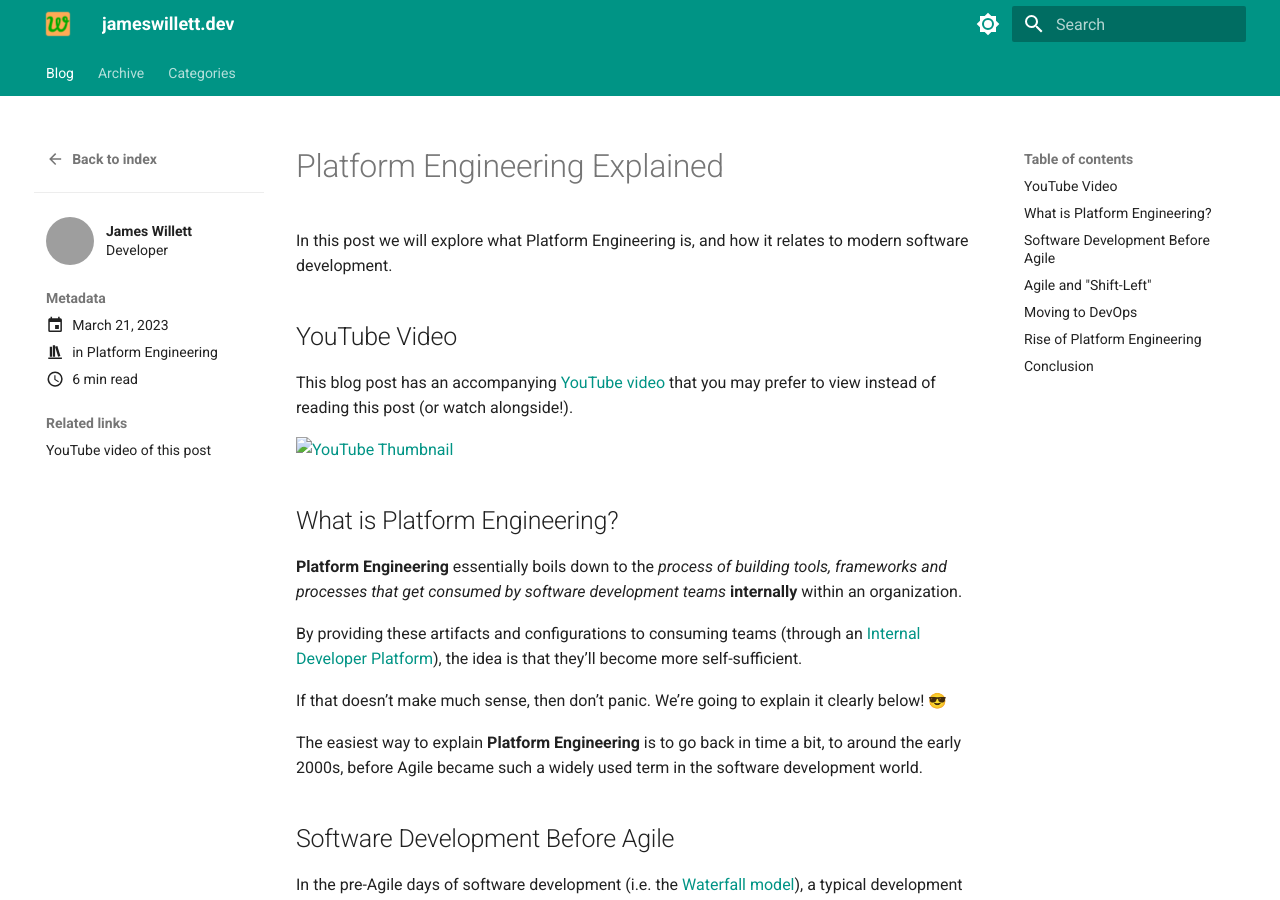
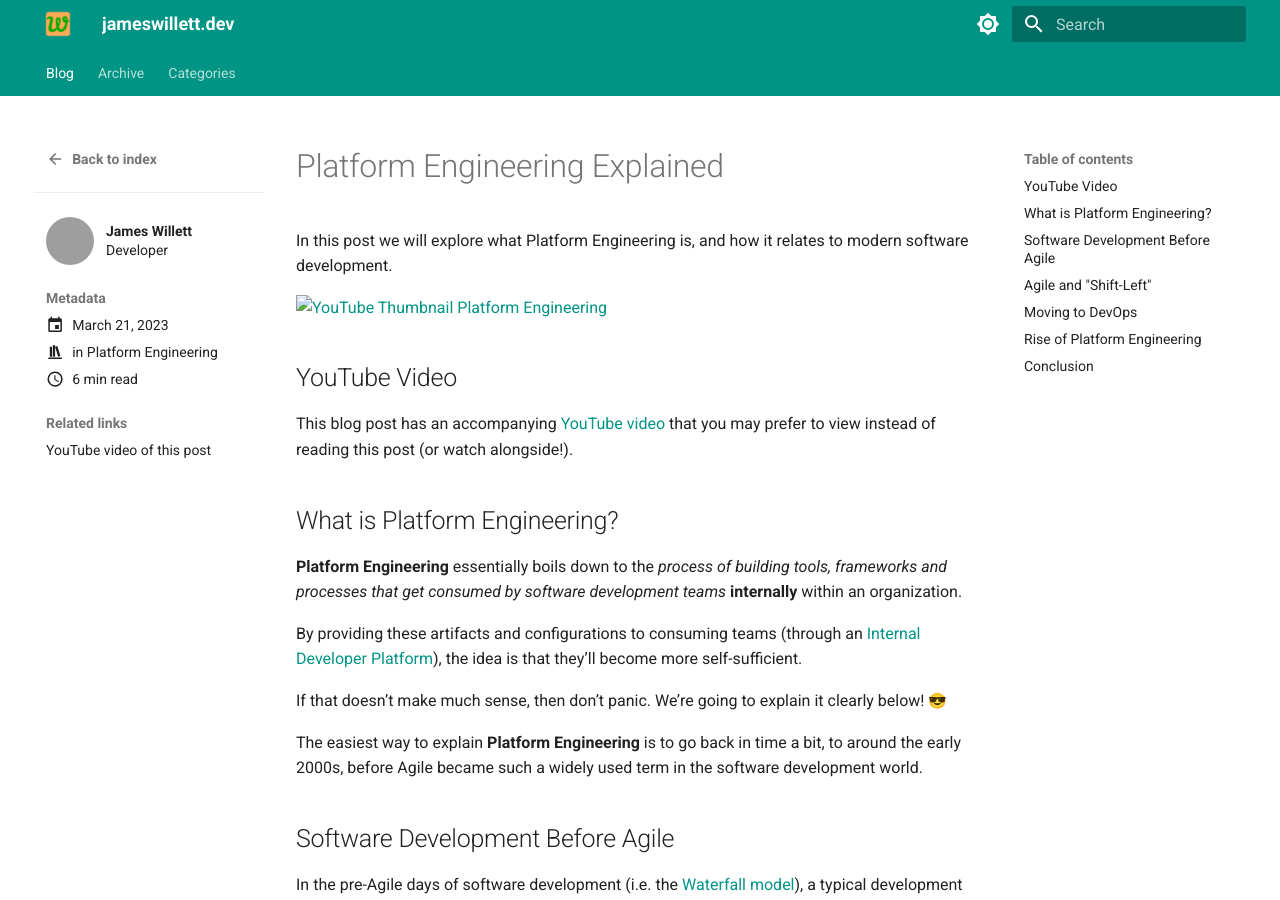
Before and after one commit to james-willett/jameswillett.dev, an MkDocs documentation site: the page built from docs/posts/platform-engineering-explained.md, in a window 1280 px wide and 900 px high. Built offline with MkDocs 1.6.1 and Material for MkDocs 9.7.7, drawn with Linux system fonts in a browser that asks for light colours; emoji names are drawn with the system emoji font; plug-ins that fetch from the network failed and are left out; grey boxes are pictures that could not be loaded.

```diff
--- a/docs/posts/platform-engineering-explained.md
+++ b/docs/posts/platform-engineering-explained.md
@@ -7,7 +7,7 @@ description: >
 categories:
   - Platform Engineering
 links:
-  - YouTube video of this post: https://youtube.com
+  - YouTube video of this post: https://www.youtube.com/watch?v=-hvA-5N9LDc
 ---
 
 # Platform Engineering Explained
@@ -15,23 +15,21 @@ links:
 In this post we will explore what Platform Engineering is, and how it relates to
 modern software development.
 
+[![YouTube Thumbnail Platform Engineering]](./platform-engineering-explained.md)
+
+[YouTube Thumbnail Platform Engineering]: platform-engineering-explained/PlatformEngThumbnail.jpg
+
 <!-- more -->
 
 ## YouTube Video
 
-This blog post has an accompanying [YouTube video](https://youtube.com) that you may prefer to view
-instead of reading this post (or watch alongside!).
-
-[![YouTube Thumbnail]](https://youtube.com){:target="_blank"}
-
-
-  [YouTube Thumbnail]: platform-engineering-explained/PlatformEngThumbnail.jpg
+This blog post has an accompanying [YouTube video](https://www.youtube.com/watch?v=-hvA-5N9LDc){:target="\_blank"} that you may prefer to view instead of reading this post (or watch alongside!).
 
 ## What is Platform Engineering?
 
-**Platform Engineering** essentially boils down to the *process of building tools, frameworks and processes that get consumed by software development teams* **internally** within an organization.
+**Platform Engineering** essentially boils down to the _process of building tools, frameworks and processes that get consumed by software development teams_ **internally** within an organization.
 
-By providing these artifacts and configurations to consuming teams (through an [Internal Developer Platform](https://internaldeveloperplatform.org/){:target="_blank"}), the idea is that they’ll become more self-sufficient.
+By providing these artifacts and configurations to consuming teams (through an [Internal Developer Platform](https://internaldeveloperplatform.org/){:target="\_blank"}), the idea is that they’ll become more self-sufficient.
 
 If that doesn’t make much sense, then don’t panic. We’re going to explain it clearly below! :sunglasses:
 
@@ -39,11 +37,11 @@ The easiest way to explain **Platform Engineering** is to go back in time a bit,
 
 ## Software Development Before Agile
 
-In the pre-Agile days of software development (i.e. the [Waterfall model](https://en.wikipedia.org/wiki/Waterfall_model){:target="_blank"}), a typical development team would basically have a bunch of developers writing application code.
+In the pre-Agile days of software development (i.e. the [Waterfall model](https://en.wikipedia.org/wiki/Waterfall_model){:target="\_blank"}), a typical development team would basically have a bunch of developers writing application code.
 
-Once the code was written, the team would throw the application over to the software testers (who lived *independently* from the team) for them to test.
+Once the code was written, the team would throw the application over to the software testers (who lived _independently_ from the team) for them to test.
 
-When the code was ready to be built (and remember, this is before the era of :simple-docker:{ .docker } [Docker](https://www.docker.com/){:target="_blank"} :simple-docker:{ .docker } and [containerisation](https://www.checkpoint.com/cyber-hub/cloud-security/what-is-container-security/what-is-containerization/#:~:text=Containerization%20is%20a%20type%20of,and%20highly%20conducive%20to%20automation.){:target="_blank"}), they’d send the app code to another team and have them build it.
+When the code was ready to be built (and remember, this is before the era of :simple-docker:{ .docker } [Docker](https://www.docker.com/){:target="\_blank"} :simple-docker:{ .docker } and [containerisation](https://www.checkpoint.com/cyber-hub/cloud-security/what-is-container-security/what-is-containerization/#:~:text=Containerization%20is%20a%20type%20of,and%20highly%20conducive%20to%20automation.){:target="\_blank"}), they’d send the app code to another team and have them build it.
 
 Now the code is ready to run in production, so the developer team send it over to an **Ops** team. This team would take care of deploying it in production, running it and monitoring it.
 
@@ -77,11 +75,11 @@ Enter **DevOps** to save the day. :muscle:
 
 ## Moving to DevOps
 
-So we combined everyone into one team. *Developers, testers and ops* came together to form the [DevOps](https://www.atlassian.com/devops) teams that we all know and love. :octicons-heart-fill-24:{ .heart }
+So we combined everyone into one team. _Developers, testers and ops_ came together to form the [DevOps](https://www.atlassian.com/devops) teams that we all know and love. :octicons-heart-fill-24:{ .heart }
 
 And in many cases, this has worked well. Teams are able to focus on building dedicated functionality into their microservices. The culture of throwing software over the wall :material-wall:{ .wall } for someone else to deal with and maintain is gone.
 
-DevOps teams are responsible for software over its *entire lifecycle*. Not only from development and deployment, but also for the duration of its lifetime in production.
+DevOps teams are responsible for software over its _entire lifecycle_. Not only from development and deployment, but also for the duration of its lifetime in production.
 
 This is mostly where we are today. And everything is fine and dandy.
 
@@ -89,15 +87,15 @@ Accept... it isn’t.
 
 The problem is that we naturally keep creating new microservices.
 
-Each service either needs a *new Agile team* to be formed.
+Each service either needs a _new Agile team_ to be formed.
 
-Or the service needs to be created and maintained by an *existing team*.
+Or the service needs to be created and maintained by an _existing team_.
 
 But teams are still running their other services in production!
 
 And they are still developing new **features**, fixing **vulnerabilities** and squashing **bugs**. :octicons-bug-16:
 
-On top of that, the complexity of building, deploying and running software continues to grow. *Agile teams are doing so many things*, they need to do significant work just to keep up with the latest **trends, processes** and **disciplines**.
+On top of that, the complexity of building, deploying and running software continues to grow. _Agile teams are doing so many things_, they need to do significant work just to keep up with the latest **trends, processes** and **disciplines**.
 
 And then we have the tech layoffs, that started following the COVID-19 pandemic.
 
@@ -129,7 +127,7 @@ And in the middle appears a new team. These guys and gals are a team of develope
 
 What the IDP does is to put a layer on top of all the services that the teams are consuming. The Platform engineering team with their IDP treat the other teams as their _customers_. They ask teams what they need, and look for requests that come up consistently between teams.
 
-Now instead of each team repeating the same work of implementing a service and configuring it in the “correct” way, they can just grab it from the IDP instead.  Services are provided for teams to consume, pre-configured according to the standards of the organisation.
+Now instead of each team repeating the same work of implementing a service and configuring it in the “correct” way, they can just grab it from the IDP instead. Services are provided for teams to consume, pre-configured according to the standards of the organisation.
 
 <figure markdown>
   ![Internal Developer Platform](platform-engineering-explained/IDP1.jpg)
@@ -138,8 +136,7 @@ Now instead of each team repeating the same work of implementing a service and c
 
 The IDP also takes on the burden of updating and maintaining the service that is being provided, all in a central location as opposed to being repeated on every team.
 
-
-Development teams can *contribute back to the IDP* as well, providing value that can benefit all other teams that are consuming the same service.
+Development teams can _contribute back to the IDP_ as well, providing value that can benefit all other teams that are consuming the same service.
 
 Even with these contributions, the **Platform Engineering** team remain as the _owners_ of the IDP. They are ultimately responsible for running and maintaining the IDP in the organization, in the same way that each DevOps team continues to run their own applications.
 
```
Also changed, not shown: docs/posts/material-mkdocs-getting-started-2024.md (+7 -3 lines), docs/posts/material-mkdocs-getting-started-2024/MkDocs2024_Thumbnail2.jpg (added).
